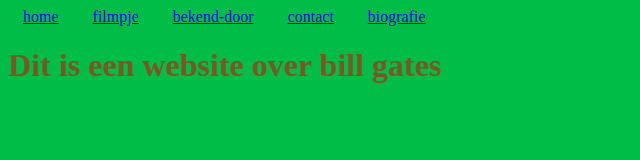
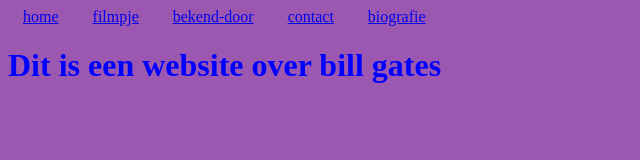
Before and after one commit to Anuar24399/anuar24399.github.io, a plain HTML site: page index.html in a window 1280 px wide. Shown: the whole page, without its empty margins (0-640 px from the left). Drawn offline with Linux system fonts and the light colour scheme.

Commit message:
Update index.html

```diff
--- a/index.html
+++ b/index.html
@@ -6,12 +6,12 @@
   </head>
 <style>
 body {
-  background-color:rgb(0, 189, 71);
-  color:rgb(123, 87, 34);
-}
-.menu>a{
-  margin: 15px;
-}
+    background-color:rgb(156, 88, 176);
+    color:rgb(0, 0, 255);
+  }
+  .menu>a{
+    margin: 15px;
+  }
 </style>
   <body>
 <div class=menu>
```
